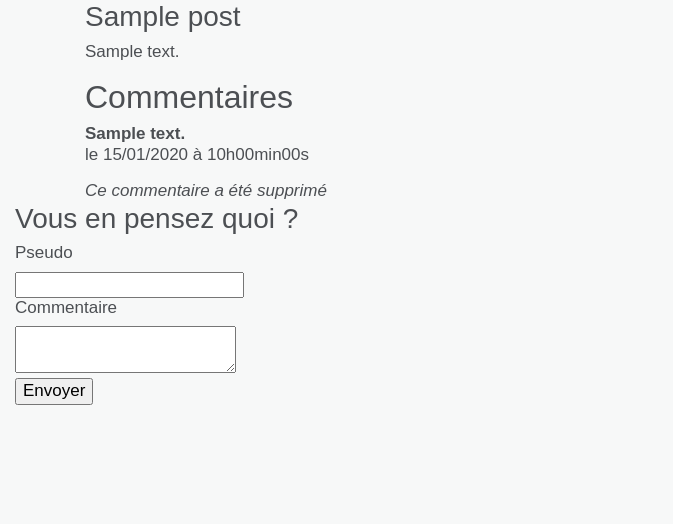
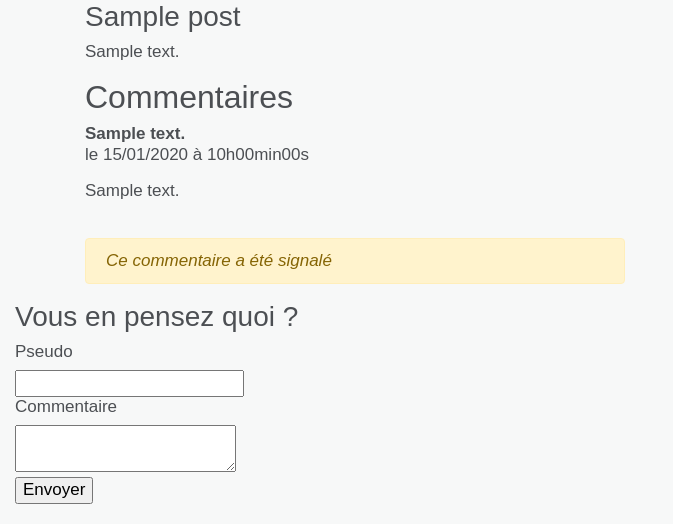
Before and after one commit to paulantoinecolin/OC-DWJ-P4, a PHP site: page /index.php?action=post&id=1 in a window 1280 px wide. Shown: the top 524 px of the page, without its empty margins (0-673 px from the left). Run offline with PHP 8.4, Linux system fonts and the light colour scheme; tables that the repository leaves empty or names only in its code hold one stand-in row (values such as "Sample post").

Commit message:
feat(front): updated ux for comments reporting

```diff
--- a/view/errorView.php
+++ b/view/errorView.php
@@ -10,7 +10,7 @@ echo ('Erreur : ') . $errorMessage;
 
 ?>
 
-<button type="button" class="btn btn-warning btn-sm mx-3" onclick="goBack()">Go Back</button>
+<button type="button" class="btn btn-warning btn-sm mx-3" onclick="goBack()">Retour</button>
 
 <script>
 function goBack() {
--- a/view/frontend/postView.php
+++ b/view/frontend/postView.php
@@ -25,16 +25,20 @@
     ?>
         <p><strong><?= htmlspecialchars($comment['commentpseudo']) ?></strong>
                 <br /> le <?= $comment['comment_date_fr'] ?></p>
+            <p><?= nl2br(htmlspecialchars($comment['commenttext'])) ?></p></br>
     <?php
         if (!$comment['commentflagged']) {
     ?>
-            <p><?= nl2br(htmlspecialchars($comment['commenttext'])) ?></p></br>
             <div class="alert alert-danger"  role="alert">
                 <a class="alert-link" href="index.php?action=flag&amp;id=<?= $post['postid'] ?>&amp;commentid=<?= $comment['commentid'] ?>"> Signaler ce commentaire</a>
             </div>
     <?php
         } else {
-            echo nl2br("<em>Ce commentaire a été supprimé</em></br>");
+    ?>
+            <div class="alert alert-warning"  role="alert">
+                <em>Ce commentaire a été signalé</em></br>
+            </div>
+    <?php
         }
     }
     ?>
```
